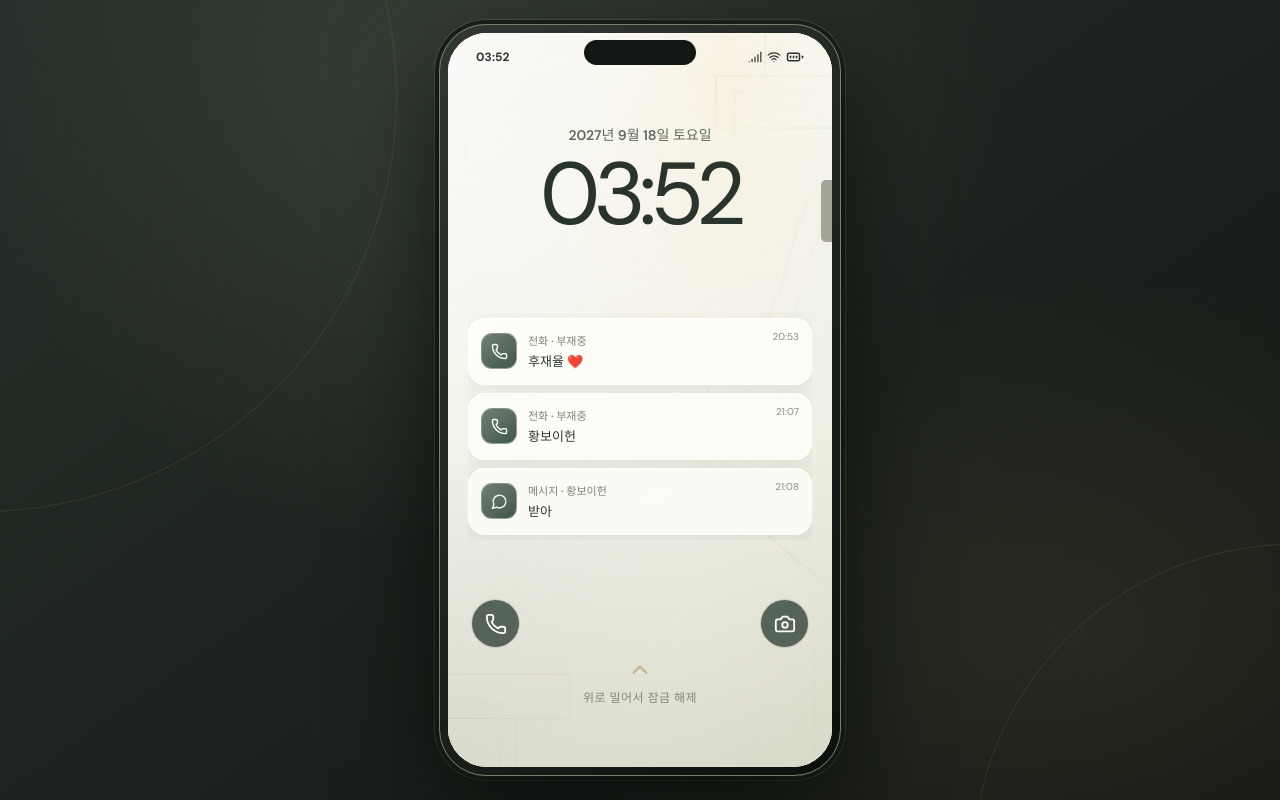
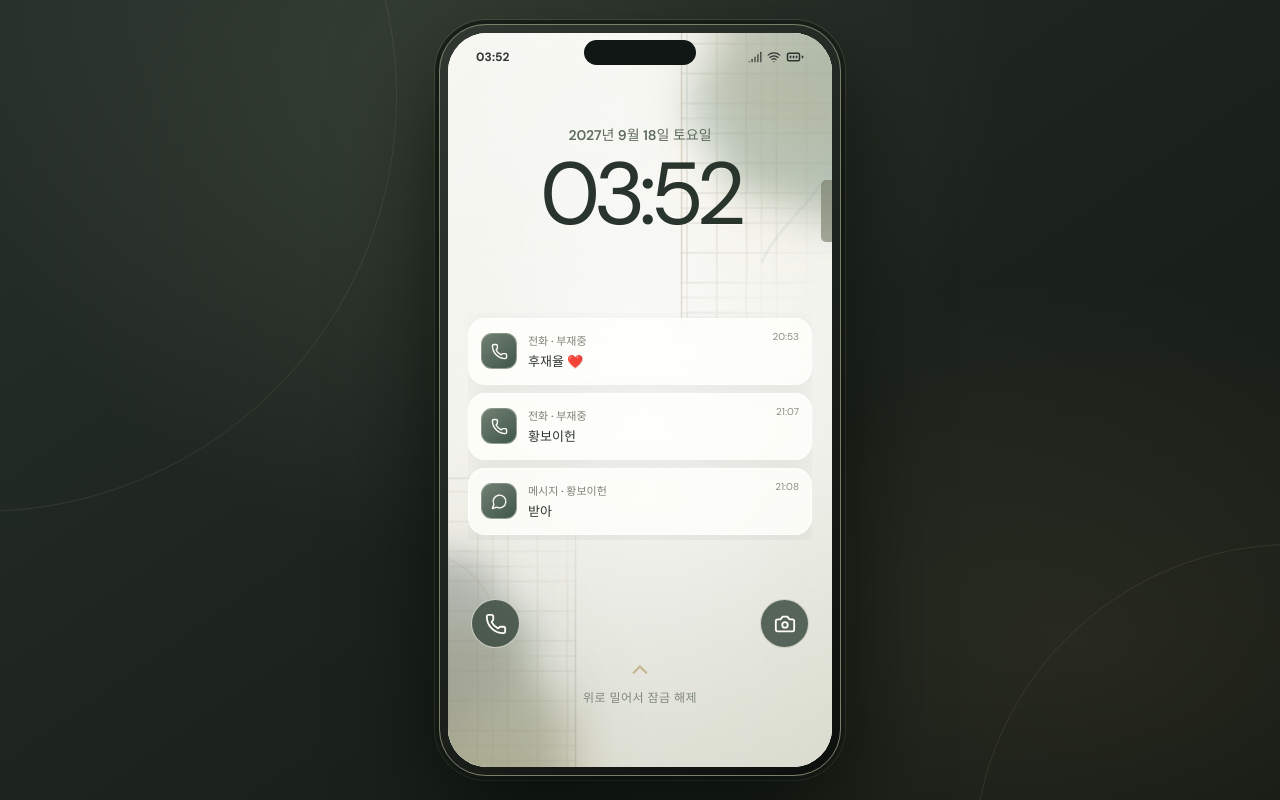
Before and after one commit to LaNiNi0/ElegantFractures, a React (Vite) app: page / in a window 1280 px wide. Built offline with nearby package versions, Linux system fonts and the light colour scheme.

Commit message:
Activate new Seol hanji ink-wash and changho lattice home and lock wallpaper

```diff
--- a/src/theme-seol.css
+++ b/src/theme-seol.css
@@ -49,7 +49,7 @@ button:focus-visible,input:focus-visible,select:focus-visible {
   color:var(--seol-ink);
   background-image:
     linear-gradient(180deg,rgba(255,255,255,.08) 0%,transparent 55%,rgba(91,106,79,.12) 100%),
-    url('/ElegantFractures/images/seol-silk-ivory.svg');
+    url('/ElegantFractures/images/seol-hanji-ink-changho.svg');
   background-color:#F7F5EE;
   background-position:center center;
   background-repeat:no-repeat;
@@ -266,7 +266,7 @@ button:focus-visible,input:focus-visible,select:focus-visible {
   .house-overview-row{gap:8px;padding:8px}
 }
 
-/* Seol Family refinement: understated silk / architectural lines rather than figurative wallpaper. */
+/* Seol Family refinement: subtle Korean changho joinery and softly bleeding hanji ink washes. */
 .screen-lock,.screen-home{
  background-size:cover;
  background-position:center center;
```
